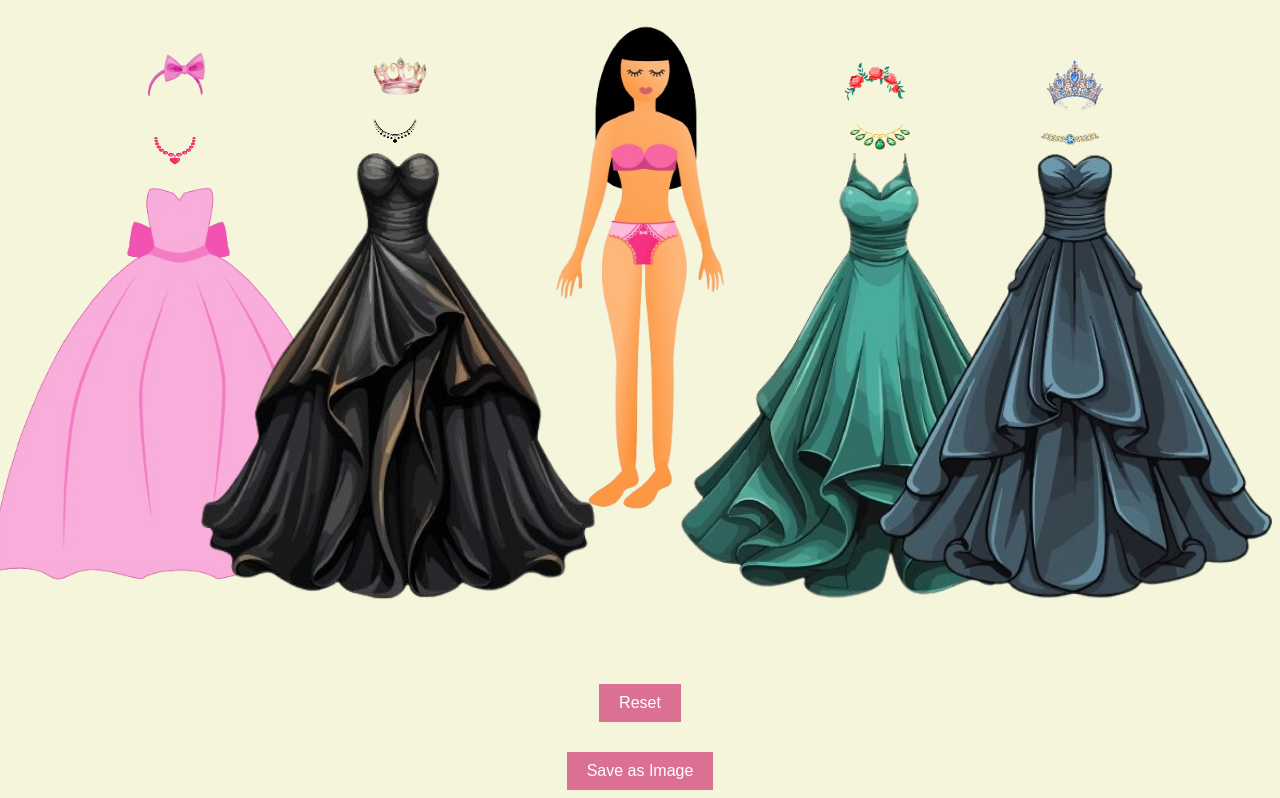
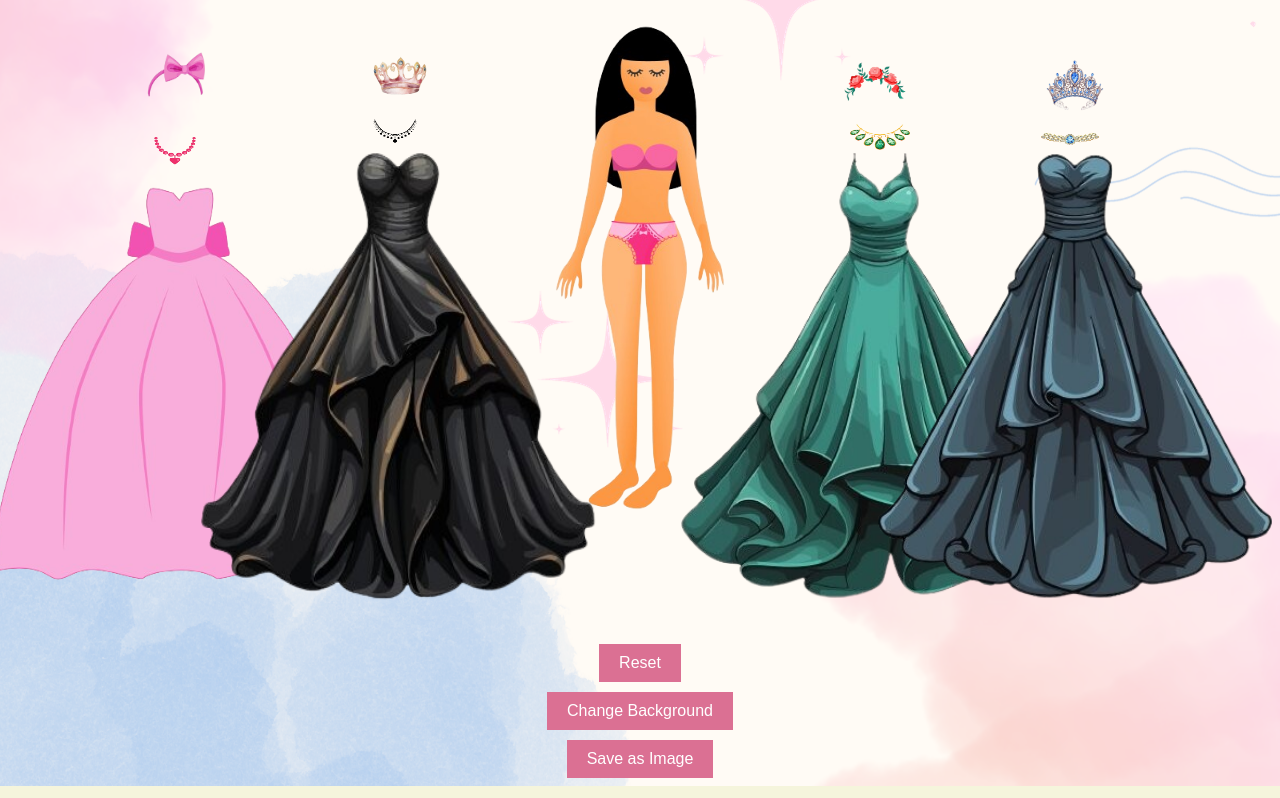
Before and after one commit to krystalZin/Dress-Up-Game, a plain HTML site: page index.html in a window 1280 px wide. Shown: the part 48-846 px from the top of the page. Drawn offline with nearby package versions, Linux system fonts and the light colour scheme; a web font is replaced by a local one.

Commit message:
Background

```diff
--- a/index.html
+++ b/index.html
@@ -6,6 +6,9 @@
     <script src="https://code.jquery.com/jquery-3.6.0.min.js"></script>
     <script src="https://code.jquery.com/ui/1.12.1/jquery-ui.js"></script>
     <script src="https://html2canvas.hertzen.com/dist/html2canvas.min.js"></script>
+    <script src="https://code.jquery.com/jquery-3.6.4.min.js"></script>
+
+    <link rel="icon" href="images/logo.png" type="image/x-icon">
 </head>
 <body>
     <h1 id="potatoTitle">Dress Up Game</h1>
@@ -27,7 +30,9 @@
     </div>
 
     <button id="resetButton">Reset</button>
+    <button id="backgroundButton">Change Background</button>
     <button id="saveButton">Save as Image</button>
+
 
     <script src="script.js"></script>
 
--- a/script.js
+++ b/script.js
@@ -32,13 +32,13 @@ function dragElement(elmnt) {
 }
 
 function storeOriginalPositions() {
-    $(".movableImg").each(function() {
+    $(".movableImg").each(function () {
         originalPositions[this.id] = { top: this.style.top, left: this.style.left };
     });
 }
 
 function resetPositions() {
-    $(".movableImg").each(function() {
+    $(".movableImg").each(function () {
         var originalPosition = originalPositions[this.id];
         this.style.top = originalPosition.top;
         this.style.left = originalPosition.left;
@@ -46,27 +46,40 @@ function resetPositions() {
 }
 
 function takeScreenshot() {
-    html2canvas(document.getElementById("mBody")).then(function(canvas) {
+    html2canvas(document.getElementById("mBody")).then(function (canvas) {
         var imgData = canvas.toDataURL('image/png');
         var a = document.createElement('a');
         a.href = imgData;
-        a.download = 'mr_potato_head.png';
+        a.download = 'DressUp';
         a.click();
     });
 }
 
-$(document).ready(function() {
-    $(".movableImg").each(function() {
+function changeBackground() {
+    var backgrounds = ['images/background1.png','images/background2.png', 'images/background3.png'];
+    var currentBackground = 0;
+
+    $("#backgroundButton").click(function () {
+        currentBackground = (currentBackground + 1) % backgrounds.length;
+        $("body").css('background-image', 'url(' + backgrounds[currentBackground] + ')');
+    });
+}
+
+
+$(document).ready(function () {
+    $(".movableImg").each(function () {
         dragElement(this);
     });
 
     storeOriginalPositions();
 
-    $("#resetButton").click(function() {
+    $("#resetButton").click(function () {
         resetPositions();
     });
 
-    $("#saveButton").click(function() {
+    $("#saveButton").click(function () {
         takeScreenshot();
     });
+
+    changeBackground();
 });
--- a/style.css
+++ b/style.css
@@ -1,7 +1,7 @@
 body {
     color: black;
     background-color: beige;
-    /* background-image: url('images/background.png'); */
+    background-image: url('images/background1.png');
     background-size: fit;
     background-position: center;
     background-repeat: no-repeat;
@@ -23,7 +23,7 @@ h1, h5 {
     display: block;
     margin-left: auto;
     margin-right: auto;
-    margin-bottom: 150px;
+    margin-bottom: 110px;
 }
 
 .movableImg {
@@ -39,7 +39,18 @@ h1, h5 {
     font-size: 16px;
     border: none;
     cursor: pointer;
-    margin-bottom: 30px;
+    margin-bottom: 10px;
+}
+#backgroundButton {
+    display: block;
+    margin: 0 auto;
+    padding: 10px 20px;
+    background-color: palevioletred;
+    color: white;
+    font-size: 16px;
+    border: none;
+    cursor: pointer;
+    margin-bottom: 10px;
 }
 
 #saveButton {
```
Also changed, not shown: images/background1.png (added), images/logo.png (added), 3 other files.
